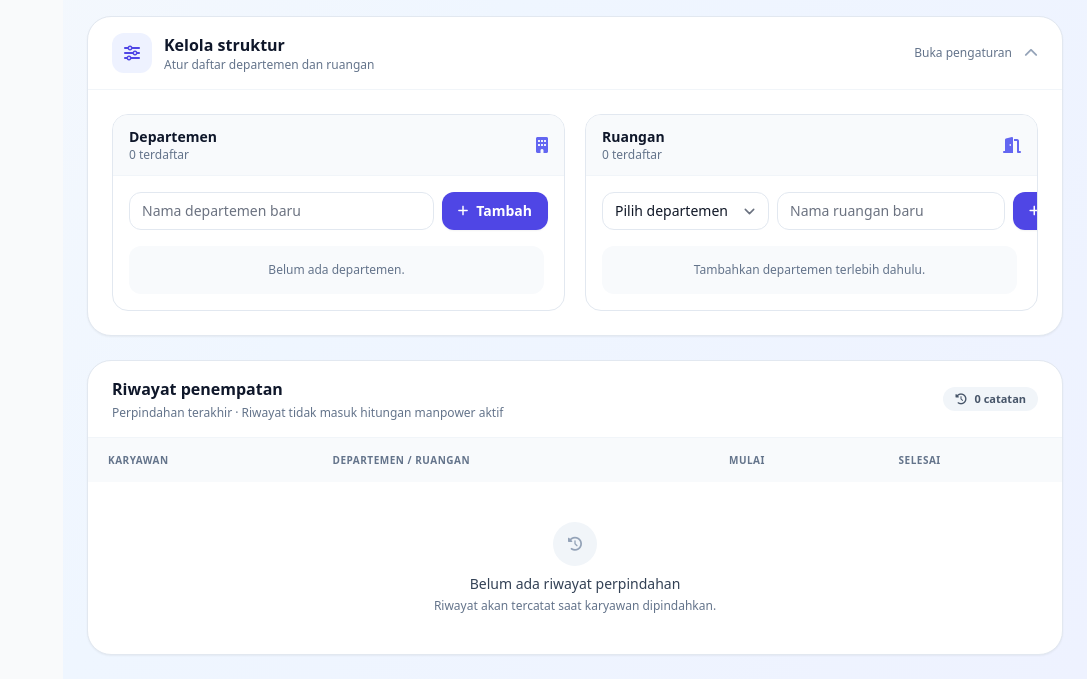
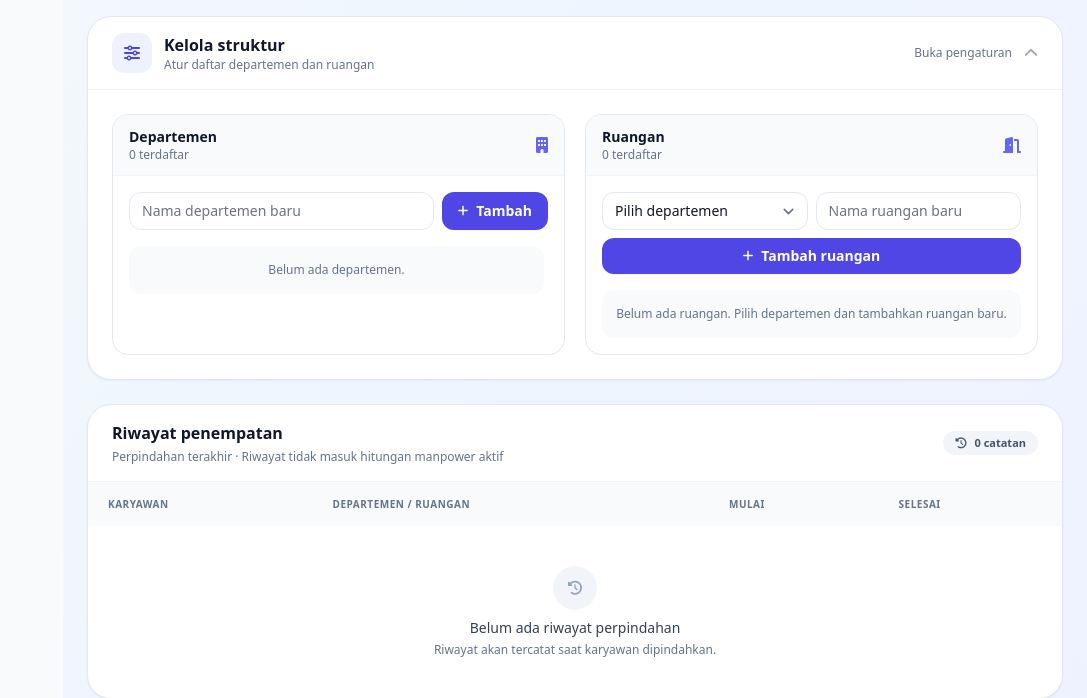
Before and after one commit to Labibluthfi11/deploy, a Laravel app: template resources/views/admin/manpower/index.blade.php in a window 1280 px wide, after a click that opens the changed part. Shown: the part 951-1649 px from the top of the page, without its empty margins (193-1280 px from the left). Run offline with Laravel 12, Linux system fonts and the light colour scheme; the template is opened without the code that fills it, so the values that code supplies are empty; style sheets or scripts are compiled from the project's sources; parts of the project's set-up code (start-up, migrations or seed data) failed here and were passed over; some libraries are stand-ins or nearby versions.

Commit message:
membenarkan departemen

```diff
--- a/resources/views/admin/manpower/index.blade.php
+++ b/resources/views/admin/manpower/index.blade.php
@@ -359,27 +359,27 @@
                             <i class="fas fa-door-open text-indigo-500"></i>
                         </div>
                         <div class="space-y-4 p-4">
-                            <form method="POST" action="{{ route('admin.manpower.rooms.store') }}" class="grid grid-cols-1 gap-2 sm:grid-cols-[1fr_1fr_auto]">
+                            <form method="POST" action="{{ route('admin.manpower.rooms.store') }}" class="grid min-w-0 grid-cols-1 gap-2 sm:grid-cols-2">
                                 @csrf
-                            <select name="department_id" required class="rounded-xl border-slate-200 text-sm focus:border-indigo-500 focus:ring-indigo-500 dark:border-slate-600 dark:bg-slate-900 dark:text-white">
+                                <select name="department_id" required class="w-full min-w-0 rounded-xl border-slate-200 text-sm focus:border-indigo-500 focus:ring-indigo-500 dark:border-slate-600 dark:bg-slate-900 dark:text-white">
                                     <option value="">Pilih departemen</option>
                                     @foreach ($departments as $department)
                                         <option value="{{ $department->id }}">{{ $department->name }}</option>
                                     @endforeach
                                 </select>
-                            <input name="name" required maxlength="255" placeholder="Nama ruangan baru" class="rounded-xl border-slate-200 text-sm focus:border-indigo-500 focus:ring-indigo-500 dark:border-slate-600 dark:bg-slate-900 dark:text-white">
-                            <button class="inline-flex items-center justify-center gap-2 rounded-xl bg-indigo-600 px-4 py-2 text-sm font-semibold text-white shadow-sm transition hover:bg-indigo-700">
-                                <i class="fas fa-plus text-xs"></i> Tambah
+                                <input name="name" required maxlength="255" placeholder="Nama ruangan baru" class="w-full min-w-0 rounded-xl border-slate-200 text-sm focus:border-indigo-500 focus:ring-indigo-500 dark:border-slate-600 dark:bg-slate-900 dark:text-white">
+                                <button class="inline-flex w-full items-center justify-center gap-2 rounded-xl bg-indigo-600 px-4 py-2 text-sm font-semibold text-white shadow-sm transition hover:bg-indigo-700 sm:col-span-2">
+                                    <i class="fas fa-plus text-xs"></i> Tambah ruangan
                                 </button>
                             </form>
-                            <div class="max-h-72 space-y-4 overflow-y-auto pr-1">
-                            @forelse ($departments as $department)
+                            <div class="space-y-4">
+                            @forelse ($departments->filter(fn ($department) => $department->rooms->isNotEmpty()) as $department)
                                 <div>
                                     <h4 class="mb-2 flex items-center gap-2 text-xs font-bold uppercase tracking-wide text-slate-500 dark:text-slate-400">
                                         <span class="h-1.5 w-1.5 rounded-full bg-indigo-500"></span>{{ $department->name }}
                                     </h4>
                                     <div class="space-y-2">
-                                        @forelse ($department->rooms as $room)
+                                        @foreach ($department->rooms as $room)
                                             <div class="flex min-w-0 items-center gap-2 rounded-xl border border-slate-100 p-2 dark:border-slate-700">
                                                 <form method="POST" action="{{ route('admin.manpower.rooms.update', $room) }}" class="flex min-w-0 flex-1 items-center gap-2">
                                                     @csrf
@@ -396,13 +396,11 @@
                                                     </button>
                                                 </form>
                                             </div>
-                                        @empty
-                                            <p class="rounded-lg bg-slate-50 px-3 py-2 text-xs text-slate-500 dark:bg-slate-900 dark:text-slate-400">Belum ada ruangan.</p>
-                                        @endforelse
+                                        @endforeach
                                     </div>
                                 </div>
                             @empty
-                                <p class="rounded-xl bg-slate-50 px-3 py-4 text-center text-xs text-slate-500 dark:bg-slate-900 dark:text-slate-400">Tambahkan departemen terlebih dahulu.</p>
+                                <p class="rounded-xl bg-slate-50 px-3 py-4 text-center text-xs text-slate-500 dark:bg-slate-900 dark:text-slate-400">Belum ada ruangan. Pilih departemen dan tambahkan ruangan baru.</p>
                             @endforelse
                             </div>
                         </div>
```
Also changed, not shown: 3 other files. Lines whose indentation alone changed are shown as unchanged.
